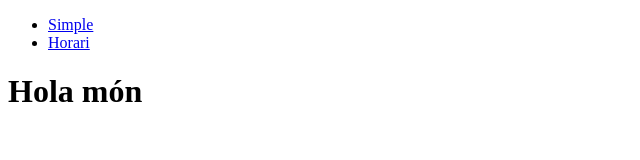
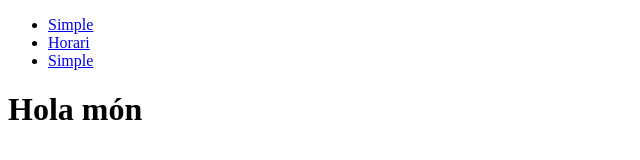
Before and after one commit to yulianabaque/Treeballs, a plain HTML site: page index.html in a window 1280 px wide. Shown: the whole page, without its empty margins (0-640 px from the left). Drawn offline with Linux system fonts and the light colour scheme.

Commit message:
tomeu commit

```diff
--- a/index.html
+++ b/index.html
@@ -8,6 +8,8 @@
         <ul>
             <li><a href="simple.html">Simple</a></li>
             <li><a href="horari.html">Horari</a></li>
+            <li><a href="registre.html">Simple</a></li>
+
         </ul>
     </nav>
 </head>
```
